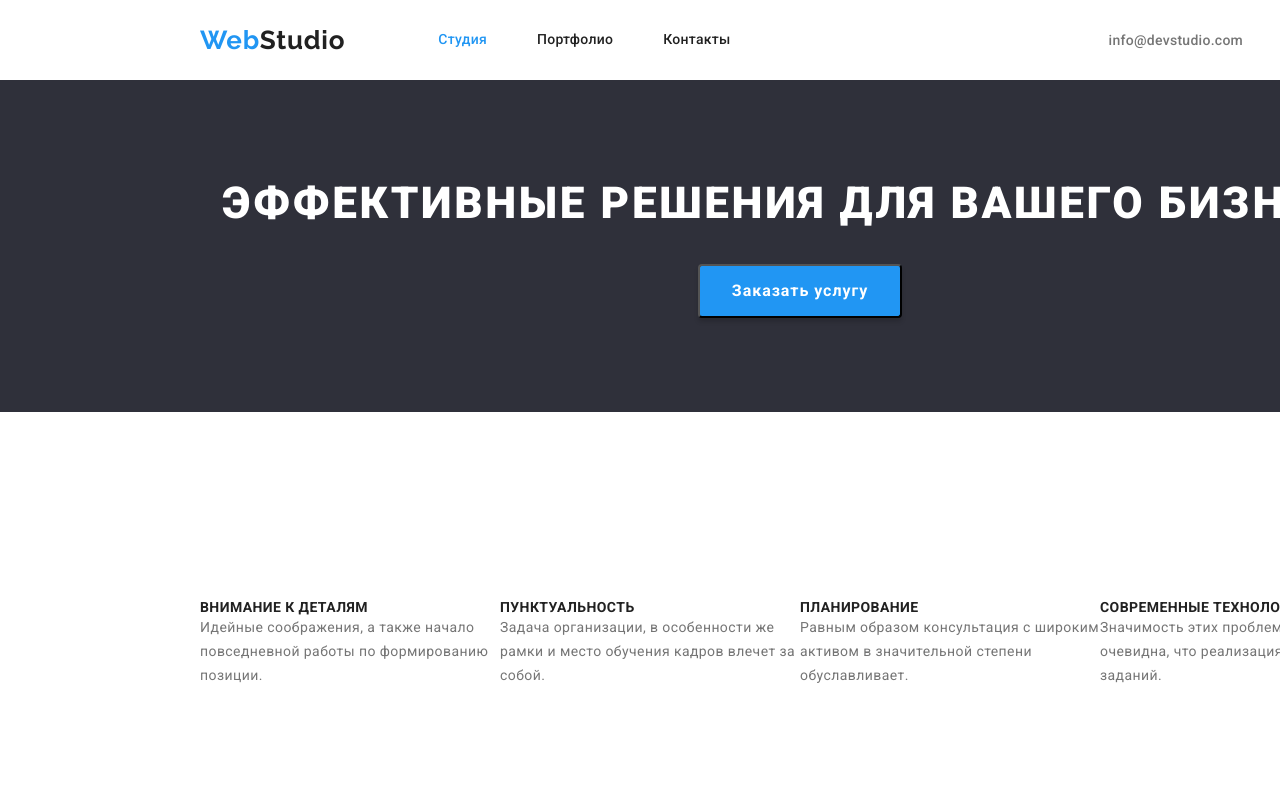
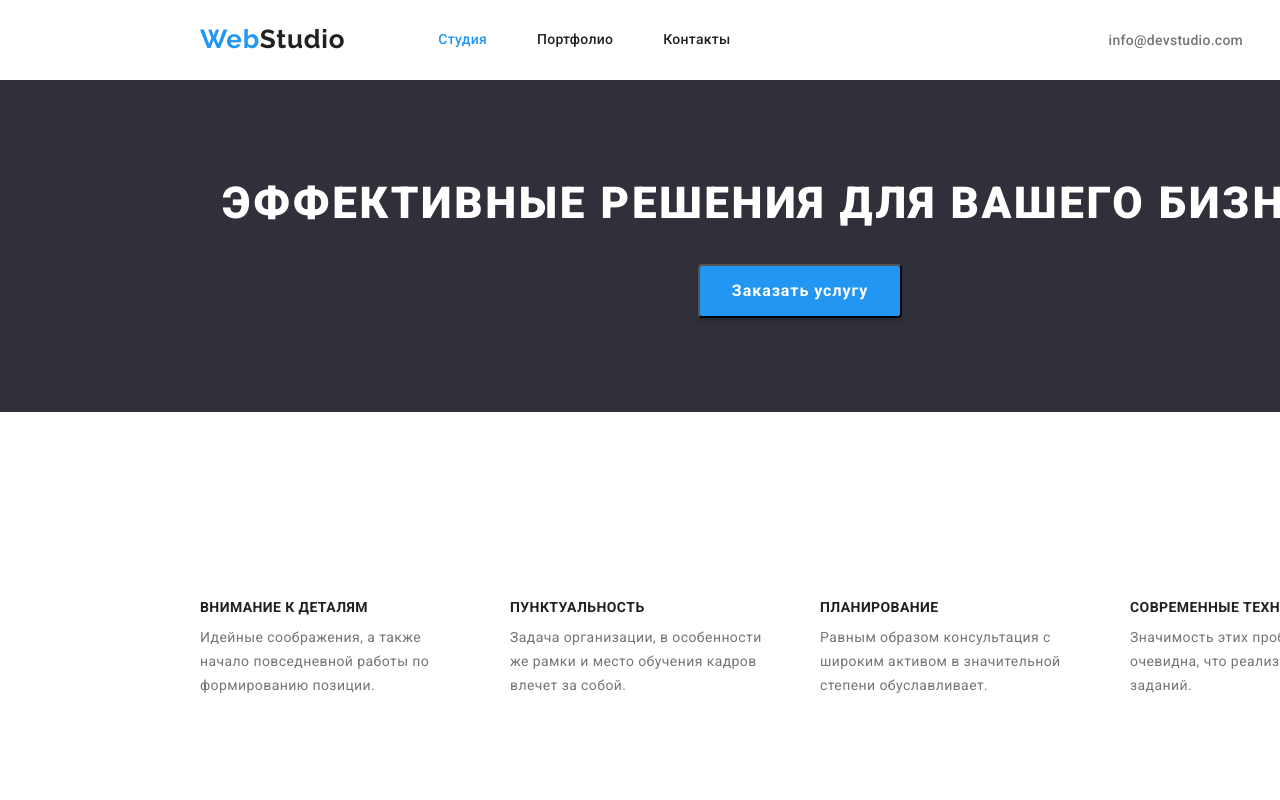
Before and after one commit to maksym-bernatskyi/goit-markup-hw-03, a plain HTML site: page index.html in a window 1280 px wide. Shown: the top 800 px of the page. Drawn offline with nearby package versions, Linux system fonts and the light colour scheme.

Commit message:
update styles.css

```diff
--- a/css/styles.css
+++ b/css/styles.css
@@ -20,6 +20,16 @@ body {
   height: 2349px;
   background: var(--primary-white-color);
   font-family: Roboto, sans-serif;
+  margin: 0;
+}
+
+p,
+h1,
+h2,
+h3,
+h4,
+h5,
+h6 {
   margin: 0;
 }
 
@@ -51,6 +61,8 @@ ul {
 }
 .logo {
   align-self: center;
+  padding-top: 24px;
+  padding-bottom: 25px;
   color: var(--accent-color);
   text-decoration: none;
   font-style: normal;
@@ -94,6 +106,8 @@ ul {
   margin-right: 0;
 }
 .contacts-nav .link {
+  padding-top: 32px;
+  padding-bottom: 32px;
   color: var(--secondary-text-color);
   font-family: Roboto;
   font-style: normal;
@@ -157,13 +171,19 @@ ul {
 .benefits {
   display: flex;
   flex-wrap: wrap;
+  justify-content: space-between;
 }
 .benefits .item {
-  width: 300px;
+  width: 270px;
+  margin-right: 30px;
+}
+.benefits .item:last-child {
+  margin-right: 0;
 }
 .benefits-title {
   margin-top: 0;
   margin-bottom: 0;
+  padding-bottom: 10px;
   font-family: Roboto;
   font-style: normal;
   font-weight: 700;
```
